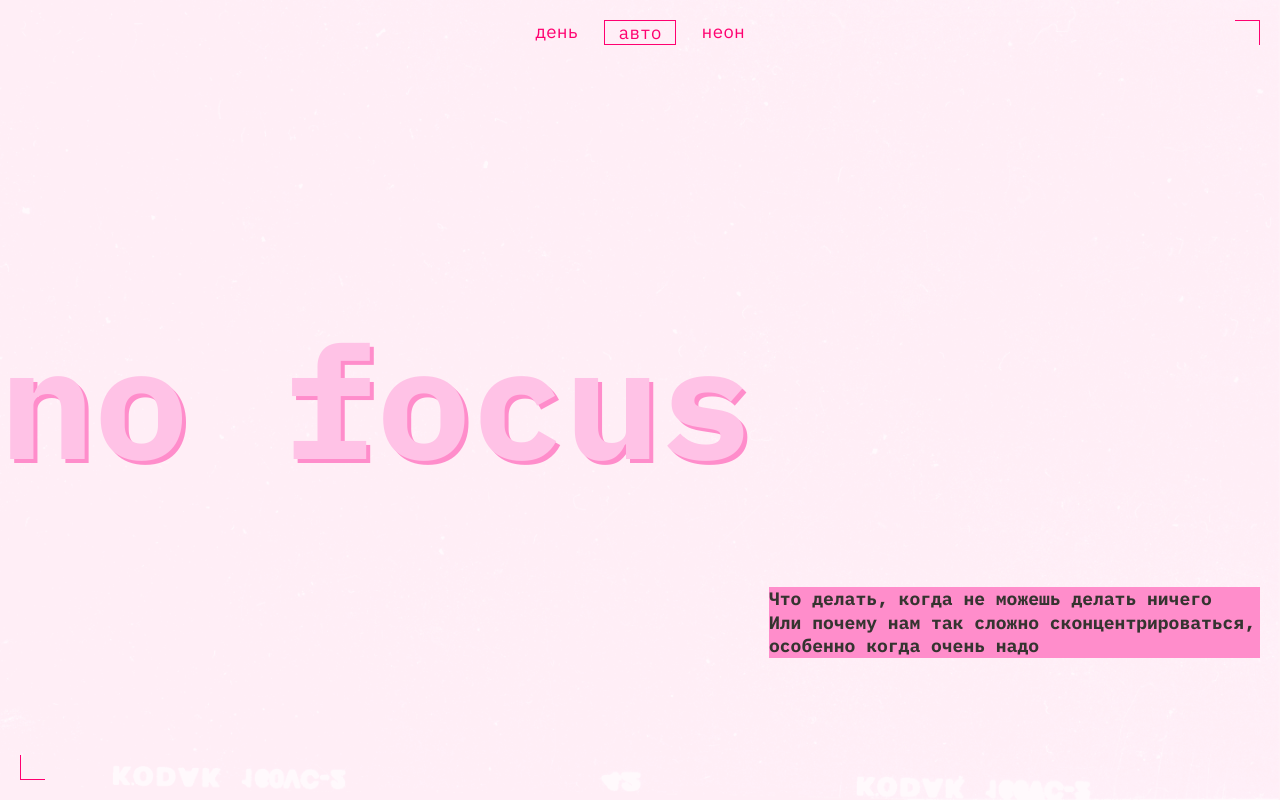
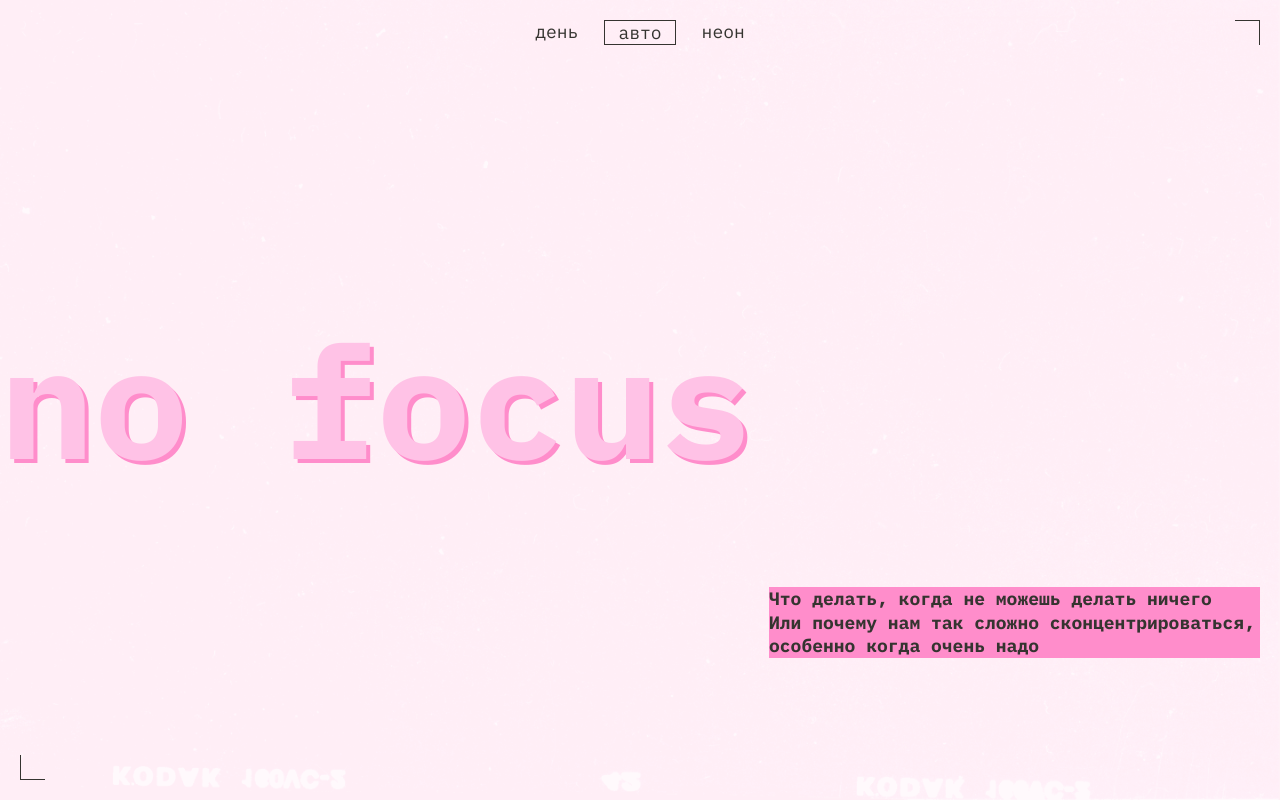
Before and after one commit to evgenii020304/slozhno-sosredotochitsya-fd, a plain HTML site: page index.html in a window 1280 px wide. Shown: the top 800 px of the page. Drawn offline with Linux system fonts and the light colour scheme.

Commit message:
Changes light.css

```diff
--- a/styles/light.css
+++ b/styles/light.css
@@ -19,6 +19,7 @@
     --bg-color: #FFF1F7;
     --accent-color: #FF8DCB;
     --title-color: #FFC2E6;
+    --decor-color: #353430;
     --text-color: #353430;
     --text-accent-color: #353430;
     --btn-hover-color: rgba(50, 49, 45, 0.4);
```
